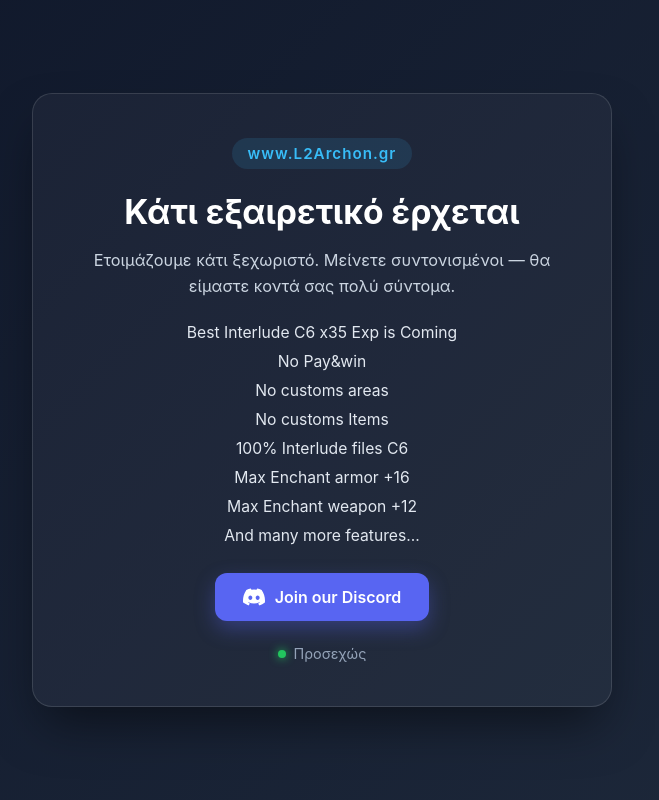
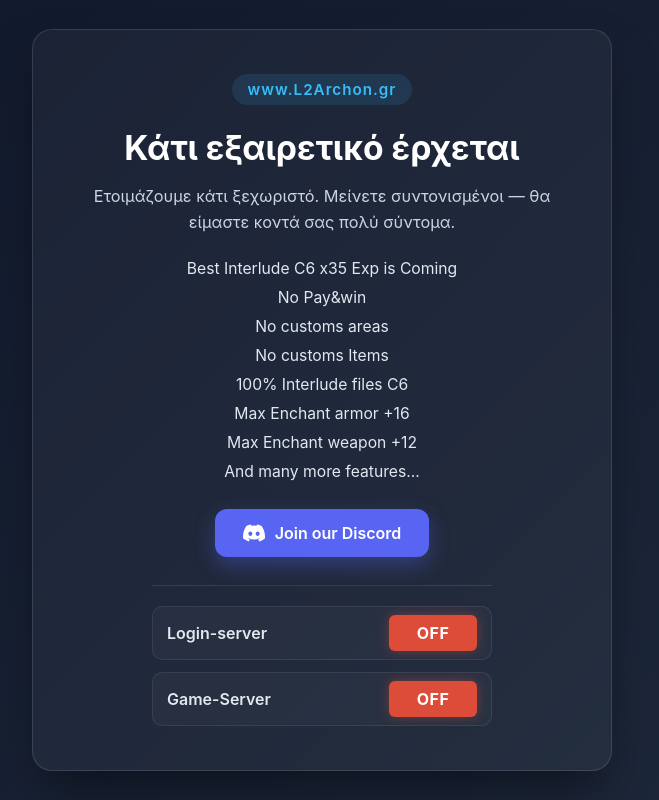
Before and after one commit to archonserver/l2archon, a plain HTML site: page index.html in a window 1280 px wide. Shown: the whole page, without its empty margins (318-977 px from the left). Drawn offline with Linux system fonts and the light colour scheme.

Commit message:
Update index.html

```diff
--- a/index.html
+++ b/index.html
@@ -75,7 +75,7 @@
       font-weight: 600;
       padding: 13px 28px;
       border-radius: 12px;
-      margin-bottom: 24px;
+      margin-bottom: 28px;
       transition: background-color 0.2s ease, transform 0.2s ease;
       box-shadow: 0 8px 20px rgba(88, 101, 242, 0.35);
     }
@@ -88,20 +88,47 @@
       height: 22px;
       fill: currentColor;
     }
-    .badge {
+    /* Kutite e statusit Login-server & Game-Server */
+    .server-status {
+      display: flex;
+      flex-direction: column;
+      gap: 12px;
+      max-width: 340px;
+      margin: 0 auto;
+      padding-top: 20px;
+      border-top: 1px solid rgba(255, 255, 255, 0.1);
+    }
+    .status-row {
       display: flex;
       align-items: center;
-      justify-content: center;
-      gap: 8px;
-      font-size: 0.9rem;
-      color: #94a3b8;
+      justify-content: space-between;
+      background: rgba(255, 255, 255, 0.03);
+      padding: 8px 14px;
+      border-radius: 10px;
+      border: 1px solid rgba(255, 255, 255, 0.08);
     }
-    .dot {
-      width: 8px;
-      height: 8px;
-      background-color: #22c55e;
-      border-radius: 50%;
-      box-shadow: 0 0 10px #22c55e;
+    .status-label {
+      font-size: 1rem;
+      font-weight: 600;
+      color: #e2e8f0;
+    }
+    .status-box {
+      min-width: 88px;
+      padding: 8px 16px;
+      font-size: 1rem;
+      font-weight: 700;
+      color: #ffffff;
+      border-radius: 6px;
+      text-align: center;
+      letter-spacing: 0.5px;
+    }
+    .status-on {
+      background-color: #00a65a;
+      box-shadow: 0 0 12px rgba(0, 166, 90, 0.4);
+    }
+    .status-off {
+      background-color: #dd4b39;
+      box-shadow: 0 0 12px rgba(221, 75, 57, 0.4);
     }
   </style>
 </head>
@@ -119,19 +146,26 @@
       <li>100% Interlude files C6</li>
       <li>Max Enchant armor +16</li>
       <li>Max Enchant weapon +12</li>
-      <li> And many more features...</li>
+      <li>And many more features...</li>
     </ul>
 
-    <a href="https://discord.gg/QVpvMrgR" target="_blank" rel="noopener noreferrer" class="discord-btn">
+    <a href="https://discord.gg" target="_blank" rel="noopener noreferrer" class="discord-btn">
       <svg viewBox="0 0 24 24" aria-hidden="true">
         <path d="M20.317 4.37a19.791 19.791 0 0 0-4.885-1.515.074.074 0 0 0-.079.037c-.21.375-.444.864-.608 1.25a18.27 18.27 0 0 0-5.487 0 12.64 12.64 0 0 0-.617-1.25.077.077 0 0 0-.079-.037A19.736 19.736 0 0 0 3.677 4.37a.07.07 0 0 0-.032.027C.533 9.046-.32 13.58.099 18.057a.082.082 0 0 0 .031.057 19.9 19.9 0 0 0 5.993 3.03.078.078 0 0 0 .084-.028c.462-.63.874-1.295 1.226-1.994a.076.076 0 0 0-.041-.106 13.107 13.107 0 0 1-1.872-.892.077.077 0 0 1-.008-.128 10.2 10.2 0 0 0 .372-.292.074.074 0 0 1 .077-.01c3.928 1.793 8.18 1.793 12.061 0a.074.074 0 0 1 .078.01c.12.098.246.198.373.292a.077.077 0 0 1-.006.127 12.299 12.299 0 0 1-1.873.892.077.077 0 0 0-.041.107c.36.698.772 1.362 1.225 1.993a.076.076 0 0 0 .084.028 19.839 19.839 0 0 0 6.002-3.03.077.077 0 0 0 .032-.054c.5-5.177-.838-9.674-3.549-13.66a.061.061 0 0 0-.031-.028zM8.02 15.33c-1.183 0-2.157-1.085-2.157-2.419 0-1.333.956-2.419 2.157-2.419 1.21 0 2.176 1.096 2.157 2.42 0 1.333-.956 2.418-2.157 2.418zm7.975 0c-1.183 0-2.157-1.085-2.157-2.419 0-1.333.955-2.419 2.157-2.419 1.21 0 2.176 1.096 2.157 2.42 0 1.333-.946 2.418-2.157 2.418z"/>
       </svg>
       <span>Join our Discord</span>
     </a>
 
-    <div class="badge">
-      <span class="dot"></span>
-      <span>Προσεχώς</span>
+    <!-- Statusi i serverit: ndrysho status-off ne status-on dhe tekstin OFF ne ON -->
+    <div class="server-status">
+      <div class="status-row">
+        <span class="status-label">Login-server</span>
+        <div class="status-box status-off">OFF</div>
+      </div>
+      <div class="status-row">
+        <span class="status-label">Game-Server</span>
+        <div class="status-box status-off">OFF</div>
+      </div>
     </div>
   </div>
 </body>
```
